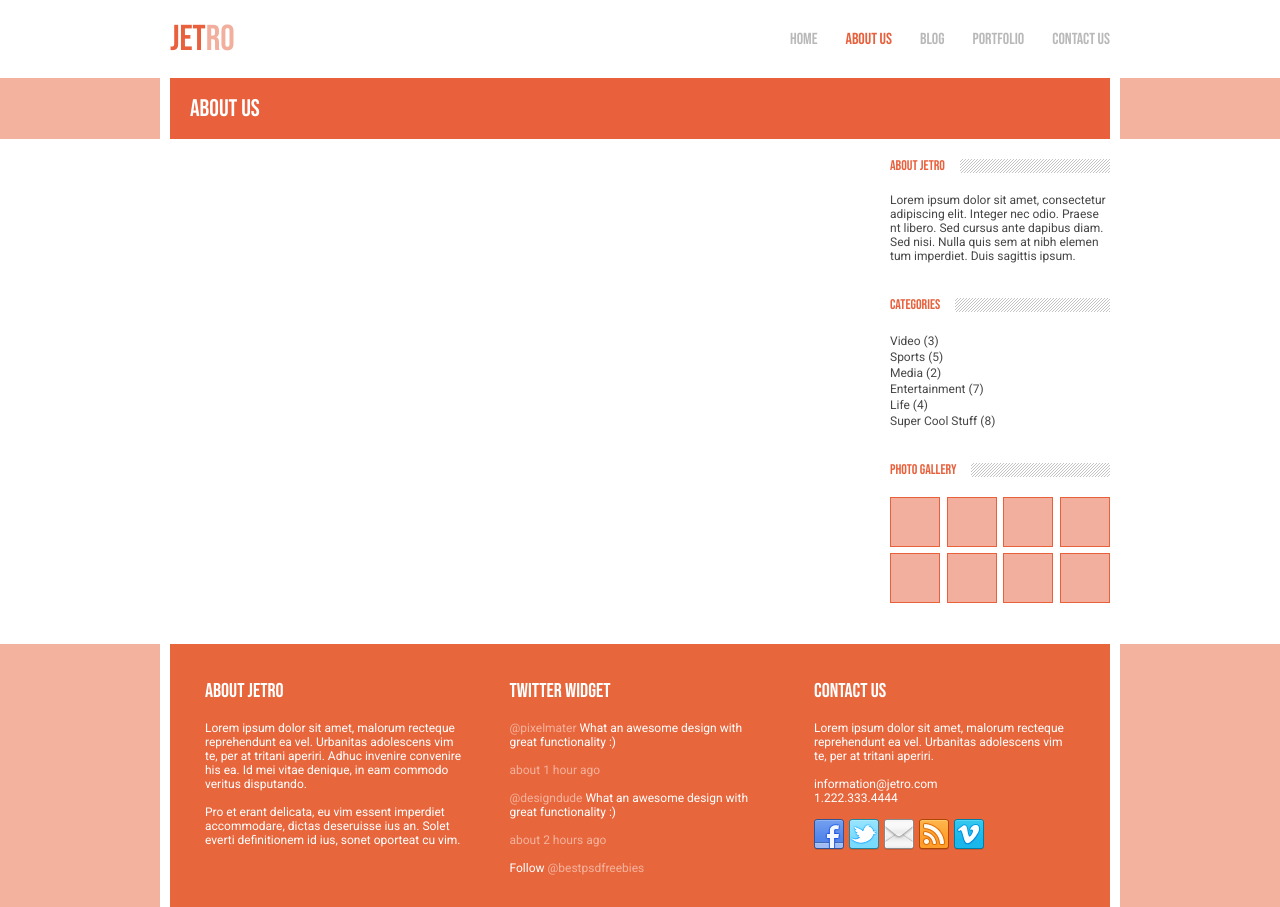
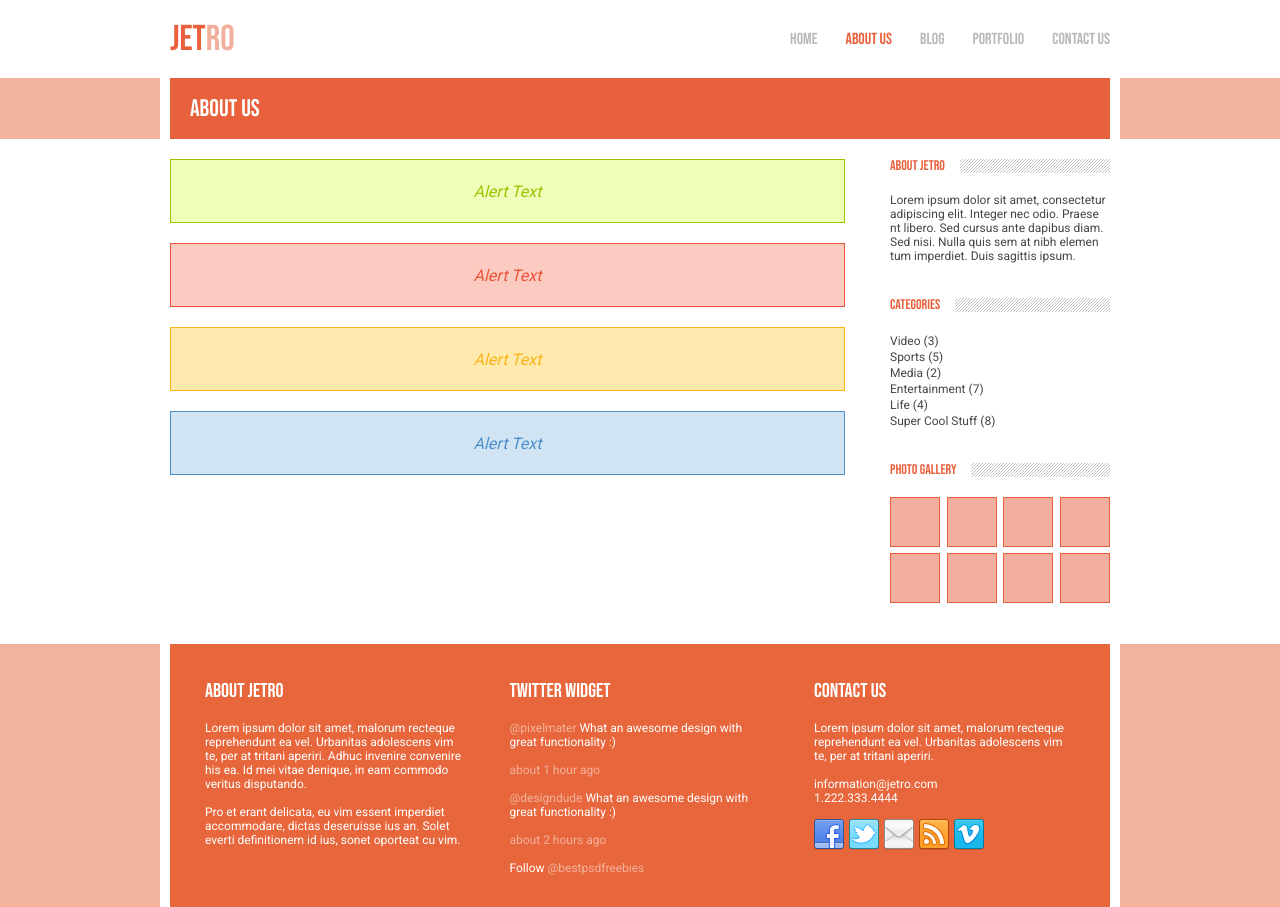
Before and after one commit to yap8/react-jetro, a React (Create React App) app: page /about in a window 1280 px wide. Built offline with nearby package versions, Linux system fonts and the light colour scheme; what react-google-maps would draw is missing.

Commit message:
added alerts

```diff
--- /dev/null
+++ b/src/components/Alert/Alert.js
@@ -0,0 +1,15 @@
+import { Wrapper, Inner, Text } from "./Alert.styled"
+
+const Alert = ({ children, variant }) => {
+
+
+  return (
+    <Wrapper variant={variant}>
+      <Inner>
+        <Text>{children}</Text>
+      </Inner>
+    </Wrapper>
+  )
+}
+
+export default Alert
--- /dev/null
+++ b/src/components/Alert/Alert.styled.js
@@ -0,0 +1,37 @@
+import styled from "styled-components";
+
+const colors = {
+  green: {
+    color: '#98c601',
+    backgroundColor: '#effeb9'
+  },
+  red: {
+    color: '#eb5439',
+    backgroundColor: '#fbcbc1'
+  },
+  yellow: {
+    color: '#fab418',
+    backgroundColor: '#ffe9ad'
+  },
+  blue: {
+    color: '#4d8fcb',
+    backgroundColor: '#d1e4f3'
+  }
+}
+
+export const Wrapper = styled.div`
+  background-color: ${props => colors[props.variant].backgroundColor};
+  color: ${props => colors[props.variant].color};
+  border: 1px solid ${props => colors[props.variant.color]};
+  margin-bottom: 20px;
+`
+
+export const Inner = styled.div`
+  height: 62px;
+  display: flex;
+  align-items: center;
+  justify-content: center;
+  font-style: italic;
+`
+
+export const Text = styled.div``
--- a/src/components/index.js
+++ b/src/components/index.js
@@ -12,3 +12,4 @@ export { default as PageContent } from './PageContent/PageContent'
 export { default as Map } from './Map/Map'
 export { default as Form } from './Form/Form'
 export { default as PortfolioItemDetails } from './PortfolioItemDetails/PortfolioItemDetails'
+export { default as Alert } from './Alert/Alert'
--- a/src/pages/About/About.js
+++ b/src/pages/About/About.js
@@ -1,11 +1,16 @@
-import { Aside, SectionTitle, ContentWrapper, PageContent } from "../../components"
+import { Aside, SectionTitle, ContentWrapper, PageContent, Alert } from "../../components"
 
 const About = () => {
   return (
     <>
       <SectionTitle>About us</SectionTitle>
       <ContentWrapper>
-        <PageContent></PageContent>
+        <PageContent>
+          <Alert variant="green">Alert Text</Alert>
+          <Alert variant="red">Alert Text</Alert>
+          <Alert variant="yellow">Alert Text</Alert>
+          <Alert variant="blue">Alert Text</Alert>
+        </PageContent>
         <Aside />
       </ContentWrapper>
     </>
```
Also changed, not shown: public/works/mike.png (added).
